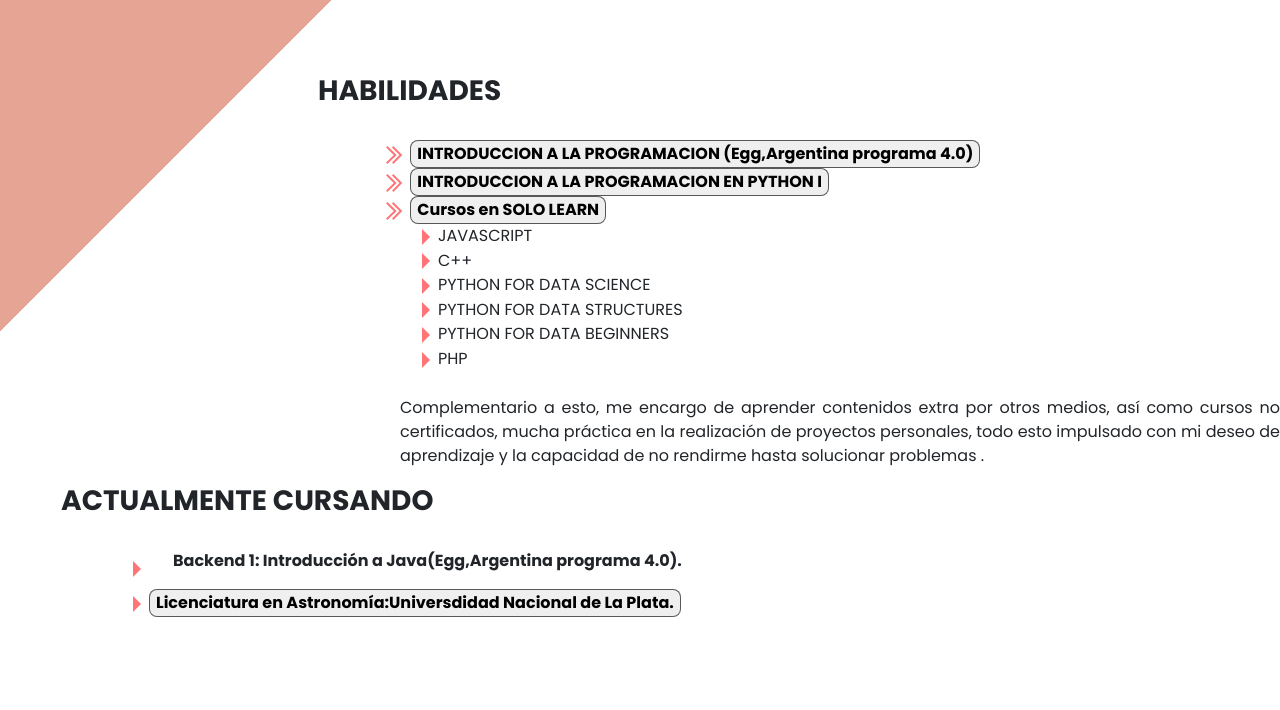
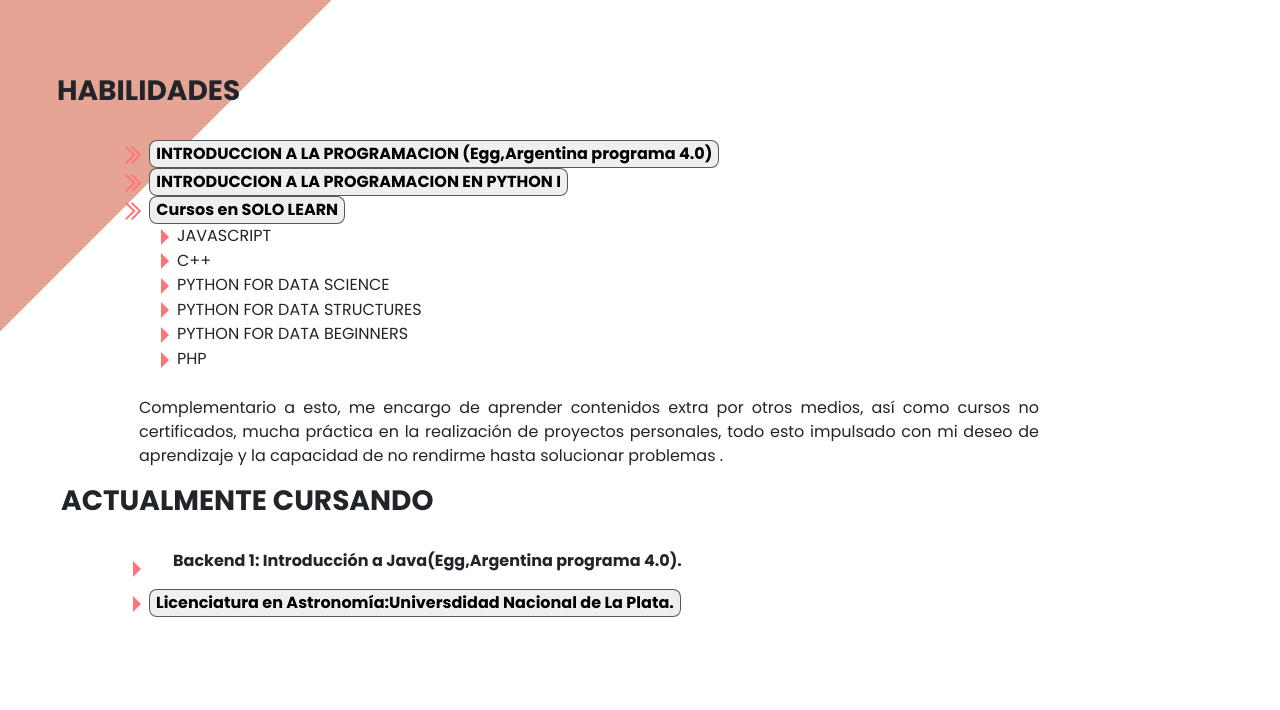
Before and after one commit to brunozenobio/bz-portafolio.github.io, a plain HTML site: page index.html in a window 1280 px wide. Shown: the part 558-1268 px from the top of the page. Drawn offline with nearby package versions, Linux system fonts and the light colour scheme.

Commit message:
portafolio1

```diff
--- a/assets/css/style.css
+++ b/assets/css/style.css
@@ -112,7 +112,7 @@ body {
     align-items: flex-start;
     align-content: flex-start;
 
-    margin-left: 45px;
+    margin-left: -216px;
     overflow: auto;
     flex-direction: row;
 
@@ -487,6 +487,10 @@ ul {
   cursor: pointer;
 }
 
+.col h3{
+  text-align: start;
+}
+
 .ademas{
   margin-top:-7px
 }
```
